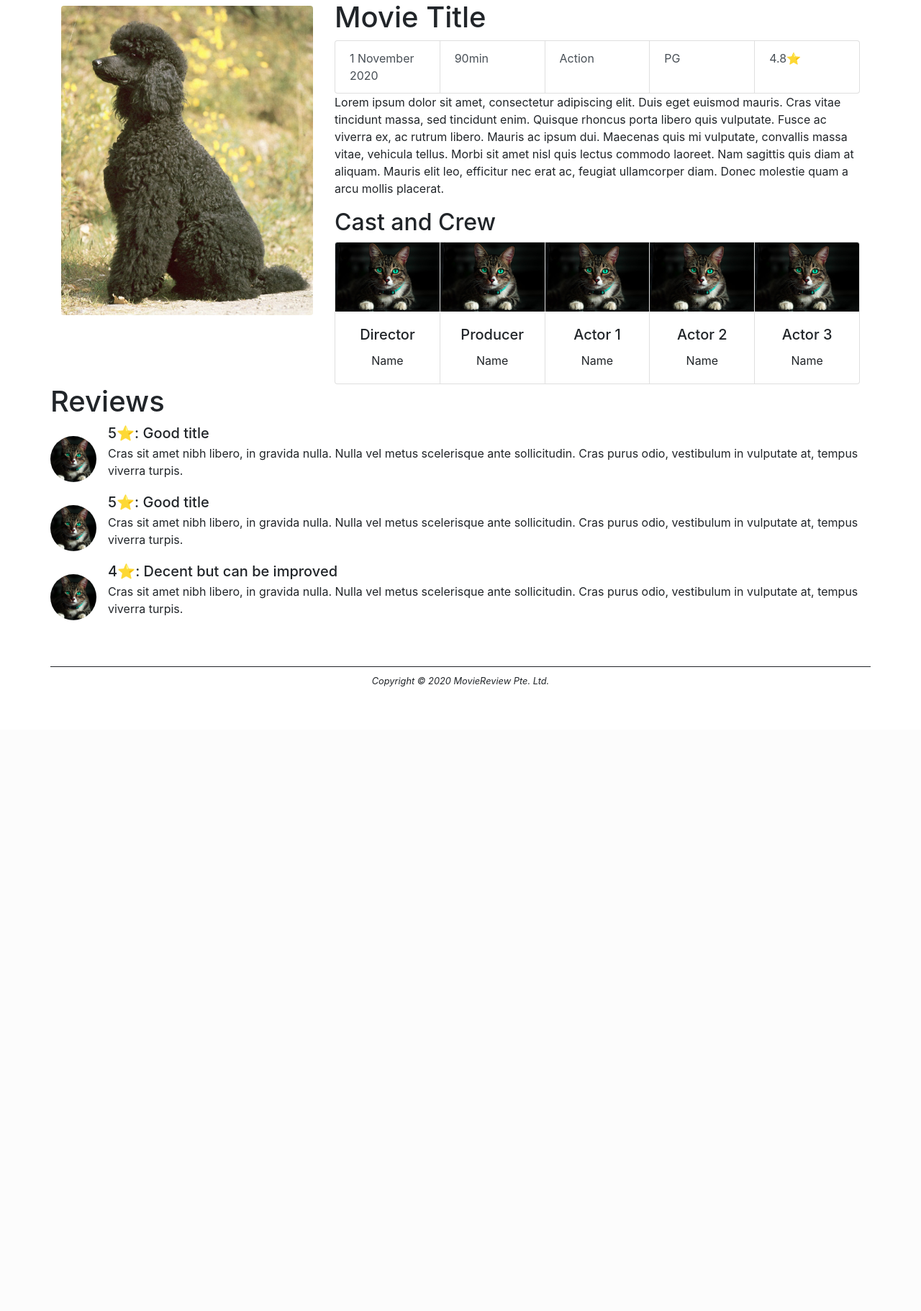
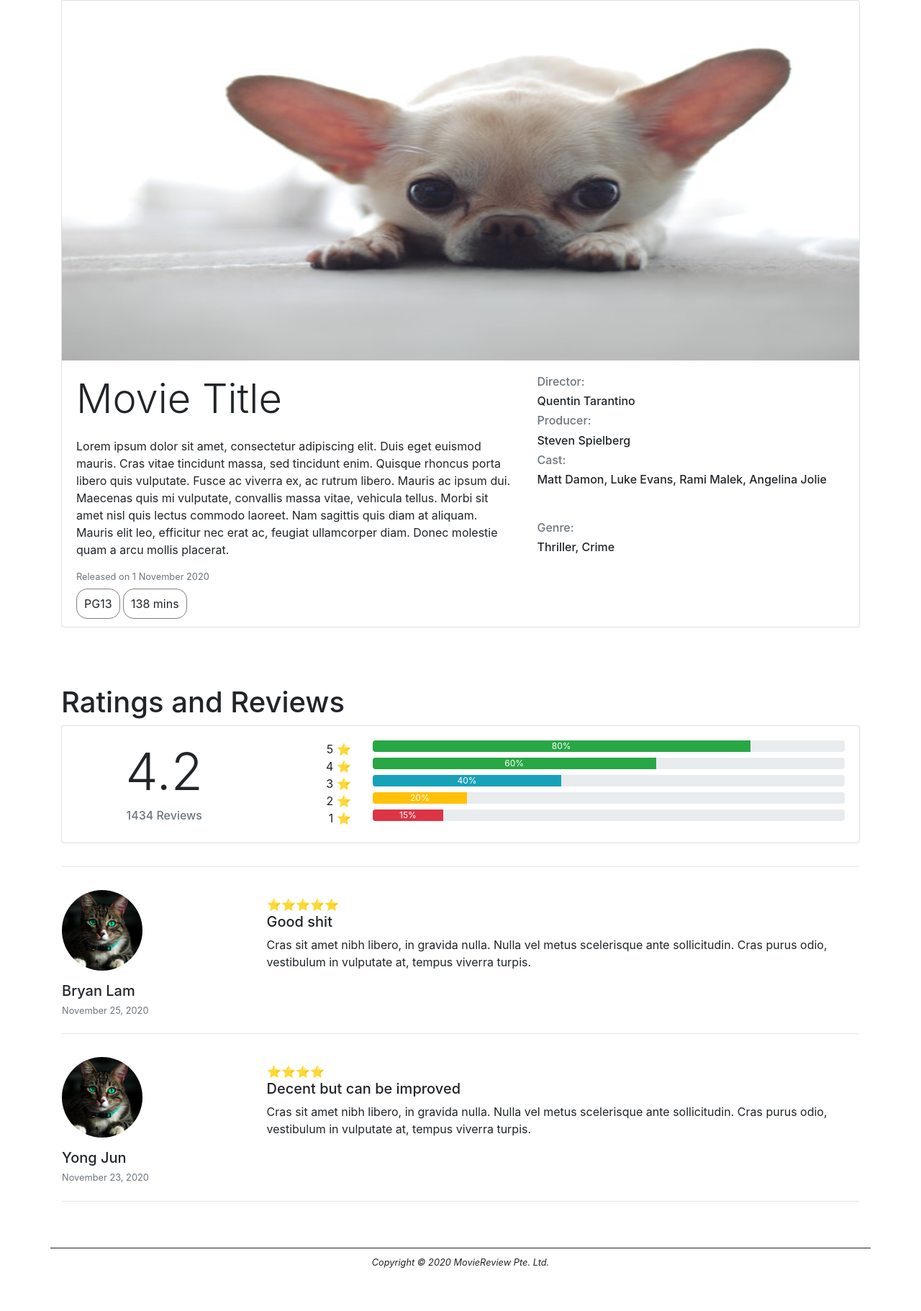
Before and after one commit to Zhannyhong/ICT1004-Project, a PHP site: page /movie_template.php in a window 1280 px wide. Shown: the part 62-1884 px from the top of the page at 72% size. Before the commit the page ends 1016 px from the top, so only its background shows below. Run offline with PHP 8.4, Linux system fonts and the light colour scheme.

Commit message:
Updated Movie Template

```diff
--- a/css/main.css
+++ b/css/main.css
@@ -10,9 +10,7 @@ and open the template in the editor.
 nav img {
     height: 36px;
 }
-section h1 {
-    text-decoration: underline;
-}
+
 article {
     margin: 1rem 0 1rem;
 }
@@ -34,6 +32,14 @@ figcaption {
     color: gray;
     font-style: italic;
     text-align: center;
+}
+
+.btn-static {
+    background-color: white;
+    border: 1px solid grey;
+    border-radius: 15px;
+    padding: 10px;
+    height: 35px;
 }
 
 footer {
--- a/css/movie_template.css
+++ b/css/movie_template.css
@@ -7,3 +7,15 @@ img.avatar.mr-3 {
     width: 64px;
     height: 64px;
 }
+
+.card-img-top {
+    max-height: 500px;
+}
+
+#review {
+    margin-top: 5rem;
+}
+
+.review-block {
+    margin: 1rem;
+}
--- a/movie_template.php
+++ b/movie_template.php
@@ -1,3 +1,5 @@
+<!DOCTYPE html>
+
 <html lang="en">
     <head>
         <?php
@@ -11,24 +13,15 @@
             include "nav.inc.php";
         ?>
         <main class="container">
-            <div class="row">
-                <div class="col-sm-4">
-                    <figure>
-                        <img src="images/poodle_large.jpg"
-                             class="rounded"
-                             alt="Movie Poster">
-                    </figure>
+            <div class="card">
+                <img src="images/chihuahua_large.jpg" class="card-img-top" alt="Movie Poster">
+                <div class="row card-body">
+                    <div class="col-7">
+                        <div class="row col-7 card-title">
+                            <h3 class="display-4">Movie Title</h3>
+
                         </div>
-                <div class="col">
-                    <h1>Movie Title</h1>
-                    <ul class="list-group list-group-horizontal-sm">
-                        <a href="#" class="list-group-item list-group-item-action">1 November 2020</a>
-                        <a href="#" class="list-group-item list-group-item-action">90min</a>
-                        <a href="#" class="list-group-item list-group-item-action">Action</a>
-                        <a href="#" class="list-group-item list-group-item-action">PG</a>
-                        <a href="#" class="list-group-item list-group-item-action">4.8⭐</a>
-                    </ul>
-                    <p>
+                        <p class="card-text">
                             Lorem ipsum dolor sit amet, consectetur adipiscing elit.
                             Duis eget euismod mauris. Cras vitae tincidunt massa,
                             sed tincidunt enim. Quisque rhoncus porta libero quis
@@ -40,78 +33,136 @@
                             feugiat ullamcorper diam. Donec molestie quam a arcu
                             mollis placerat.
                         </p>
-                    <h2>Cast and Crew</h2>
-                    <div class="card-group">
-                        <div class="card text-center">
-                            <img src="images/tabby_small.jpg" class="card-img-top" alt="Director">
-                            <div class="card-body">
-                                <h5 class="card-title">Director</h5>
-                                <p class="card-text">Name</p>
+                        <p class="card-text text-muted small">Released on 1 November 2020</p>
+                        <span class="btn-static">PG13</span>
+                        <span class="btn-static">138 mins</span>
+                    </div>
+
+                    <div class="col-5 card-text">
+                        <h6 class="text-muted">Director:</h6>
+                        <h6>Quentin Tarantino</h6>
+
+                        <h6 class="text-muted">Producer:</h6>
+                        <h6>Steven Spielberg</h6>
+
+                        <h6 class="text-muted">Cast:</h6>
+                        <h6>Matt Damon, Luke Evans, Rami Malek, Angelina Jolie</h6>
+
+                        <h6 class="mt-5 text-muted">Genre:</h6>
+                        <h6>Thriller, Crime</h6>
                     </div>
                 </div>
-                        <div class="card text-center">
-                            <img src="images/tabby_small.jpg" class="card-img-top" alt="Producer">
-                            <div class="card-body">
-                                <h5 class="card-title">Producer</h5>
-                                <p class="card-text">Name</p>
+            </div>
+
+            <section id="review">
+                <h1>Ratings and Reviews</h1>
+                <div class="card">
+                    <div class="card-body row">
+                        <div class="col-xs-3 col-sm-4 col-md-3 text-center">
+                            <h1 class="display-3">4.2</h1>
+                            <h6 class="text-muted">1434 Reviews</h6>
+                        </div>
+                        <div class="col-xs-9 col-sm-8 col-md-9">
+                            <div class="row">
+                                <!-- 5 Star Ratings -->
+                                <div class="col-xs-1 col-md-2 text-right">5 ⭐</div>
+                                <div class="col-xs-11 col-md-10">
+                                    <div class="progress">
+                                        <div class="progress-bar bg-success" role="progressbar" style="width: 80%"
+                                             aria-valuenow="80" aria-valuemin="0" aria-valuemax="100">
+                                            80%
                                         </div>
                                     </div>
-                        <div class="card text-center">
-                            <img src="images/tabby_small.jpg" class="card-img-top" alt="Actor">
-                            <div class="card-body">
-                                <h5 class="card-title">Actor 1</h5>
-                                <p class="card-text">Name</p>
+                                </div>
+
+                                <!-- 4 Star Ratings -->
+                                <div class="col-xs-1 col-md-2 text-right">4 ⭐</div>
+                                <div class="col-xs-11 col-md-10">
+                                    <div class="progress">
+                                        <div class="progress-bar bg-success" role="progressbar" aria-valuenow="60"
+                                             aria-valuemin="0" aria-valuemax="100" style="width: 60%">
+                                            60%
                                         </div>
                                     </div>
-                        <div class="card text-center">
-                            <img src="images/tabby_small.jpg" class="card-img-top" alt="Actor 2">
-                            <div class="card-body">
-                                <h5 class="card-title">Actor 2</h5>
-                                <p class="card-text">Name</p>
+                                </div>
+
+                                <!-- 3 Star Ratings -->
+                                <div class="col-xs-1 col-md-2 text-right">3 ⭐</div>
+                                <div class="col-xs-11 col-md-10">
+                                    <div class="progress">
+                                        <div class="progress-bar bg-info" role="progressbar" aria-valuenow="40"
+                                             aria-valuemin="0" aria-valuemax="100" style="width: 40%">
+                                            40%
                                         </div>
                                     </div>
-                        <div class="card text-center">
-                            <img src="images/tabby_small.jpg" class="card-img-top" alt="Actor 3">
-                            <div class="card-body">
-                                <h5 class="card-title">Actor 3</h5>
-                                <p class="card-text">Name</p>
+                                </div>
+
+                                <!-- 2 Star Ratings -->
+                                <div class="col-xs-1 col-md-2 text-right">2 ⭐</div>
+                                <div class="col-xs-11 col-md-10">
+                                    <div class="progress">
+                                        <div class="progress-bar bg-warning" role="progressbar" aria-valuenow="20"
+                                             aria-valuemin="0" aria-valuemax="100" style="width: 20%">
+                                            20%
+                                        </div>
+                                    </div>
+                                </div>
+
+                                <!-- 1 Star Ratings -->
+                                <div class="col-xs-1 col-md-2 text-right">1 ⭐</div>
+                                <div class="col-xs-11 col-md-10">
+                                    <div class="progress">
+                                        <div class="progress-bar bg-danger" role="progressbar" aria-valuenow="15"
+                                             aria-valuemin="0" aria-valuemax="100" style="width: 15%">
+                                            15%
                                         </div>
                                     </div>
                                 </div>
                             </div>
                         </div>
+                    </div>
+                </div>
+
                 <div class="row">
-                <h1>Reviews</h1>
-                <ul class="list-unstyled">
-                    <li class="media">
-                        <img src="images/tabby_small.jpg" class="avatar mr-3" alt="Reviewer">
-                        <div class="media-body">
-                            <h5 class="mt-0 mb-1">5⭐: Good title</h5>
+                    <div class="review-block">
+                        <hr/>
+                        <div class="row">
+                            <div class="col-3">
+                                <img class="avatar" src="images/tabby_small.jpg" alt="Reviewer Profile Picture">
+                                <h5>Bryan Lam</h5>
+                                <h6 class="small text-muted">November 25, 2020</h6>
+                            </div>
+                            <div class="col-9 mt-4">
+                                <div>⭐⭐⭐⭐⭐</div>
+                                <h5>Good shit</h5>
+                                <p>
                                     Cras sit amet nibh libero, in gravida nulla. Nulla vel
                                     metus scelerisque ante sollicitudin. Cras purus odio,
                                     vestibulum in vulputate at, tempus viverra turpis.
+                                </p>
                             </div>
-                    </li>
-                    <li class="media">
-                        <img src="images/tabby_small.jpg" class="avatar mr-3" alt="Reviewer">
-                        <div class="media-body">
-                            <h5 class="mt-0 mb-1">5⭐: Good title</h5>
+                        </div>
+                        <hr/>
+                        <div class="row">
+                            <div class="col-3">
+                                <img class="avatar" src="images/tabby_small.jpg" alt="Reviewer Profile Picture">
+                                <h5>Yong Jun</h5>
+                                <h6 class="small text-muted">November 23, 2020</h6>
+                            </div>
+                            <div class="col-9 mt-4">
+                                <div>⭐⭐⭐⭐</div>
+                                <h5>Decent but can be improved</h5>
+                                <p>
                                     Cras sit amet nibh libero, in gravida nulla. Nulla vel
                                     metus scelerisque ante sollicitudin. Cras purus odio,
                                     vestibulum in vulputate at, tempus viverra turpis.
+                                </p>
                             </div>
-                    </li>
-                    <li class="media">
-                        <img src="images/tabby_small.jpg" class="avatar mr-3" alt="Reviewer">
-                        <div class="media-body">
-                            <h5 class="mt-0 mb-1">4⭐: Decent but can be improved</h5>
-                            Cras sit amet nibh libero, in gravida nulla. Nulla vel
-                            metus scelerisque ante sollicitudin. Cras purus odio,
-                            vestibulum in vulputate at, tempus viverra turpis.
                         </div>
-                    </li>
-                </ul>
+                        <hr/>
                     </div>
+                </div>
+            </section>
         </main>
 
         <?php
```
Lines whose indentation alone changed are shown as unchanged.
